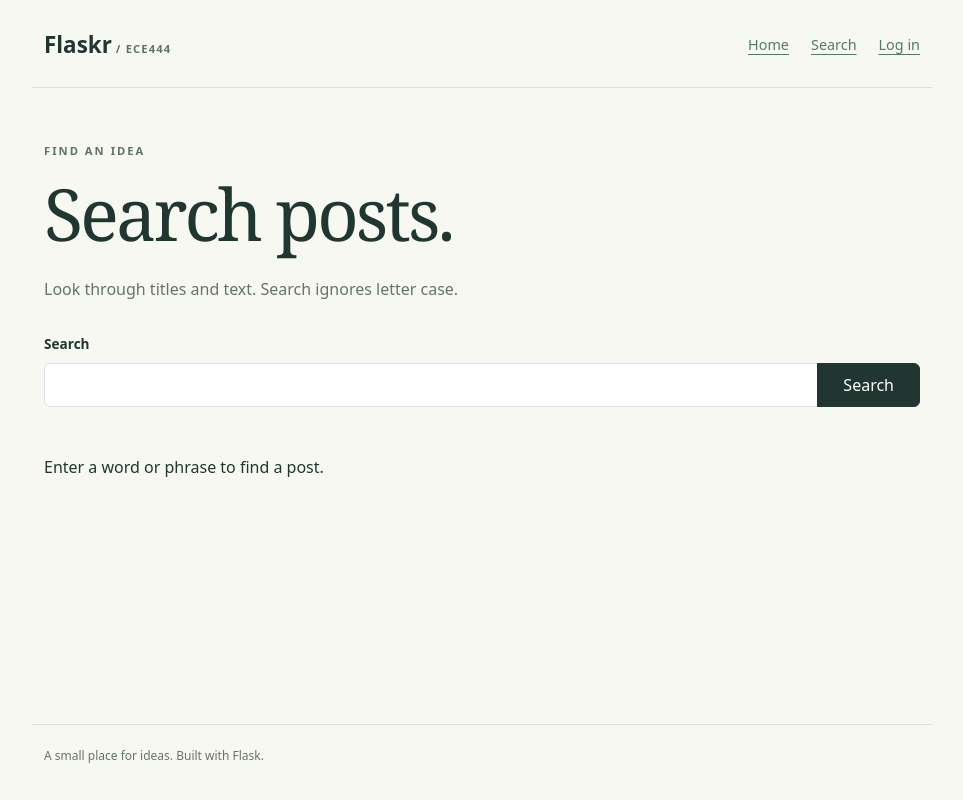
After one commit to puddin1102/ECE444-F2026-PRA6, a Flask app: page /search/ in a window 1280 px wide. The commit adds this page. Shown: the whole page, without its empty margins (158-1121 px from the left). Run offline with Flask 3, Linux system fonts and the light colour scheme.

Commit message:
feat: add tested search and login-required decorator; prepare Vercel deployment

```diff
--- a/app.py
+++ b/app.py
@@ -1,4 +1,5 @@
 """WSGI entrypoint discovered automatically by Vercel."""
+
 from project.app import create_app
 
 app = create_app()
--- a/create_db.py
+++ b/create_db.py
@@ -1,4 +1,5 @@
 """Create missing tables without deleting existing posts."""
+
 from app import app
 from project.extensions import db
 
--- a/project/app.py
+++ b/project/app.py
@@ -1,15 +1,35 @@
 import os
+from functools import wraps
 from pathlib import Path
 
 import bleach
 from dotenv import load_dotenv
 from flask import (
-    Flask, flash, jsonify, redirect, render_template, request, session, url_for,
+    Flask,
+    flash,
+    jsonify,
+    redirect,
+    render_template,
+    request,
+    session,
+    url_for,
 )
 from sqlalchemy.pool import NullPool
 
 from project.extensions import db
 from project.models import Post
+
+
+def login_required(view):
+    """Protect a view while preserving its name for Flask's URL routing."""
+
+    @wraps(view)
+    def decorated(*args, **kwargs):
+        if not session.get("logged_in"):
+            return jsonify(status=0, message="Please log in."), 401
+        return view(*args, **kwargs)
+
+    return decorated
 
 
 def create_app(test_config=None):
@@ -38,7 +58,7 @@ def create_app(test_config=None):
         if not os.getenv("SECRET_KEY") or not os.getenv("ADMIN_PASSWORD"):
             raise RuntimeError("Set SECRET_KEY and ADMIN_PASSWORD in Vercel.")
     if app.config["SQLALCHEMY_DATABASE_URI"].startswith("postgresql"):
-        # Supabase transaction pooling already manages connections server-side.
+        # Avoid retaining idle DB connections across serverless invocations.
         app.config["SQLALCHEMY_ENGINE_OPTIONS"] = {
             "poolclass": NullPool,
             "connect_args": {"sslmode": "require", "connect_timeout": 10},
@@ -48,7 +68,12 @@ def create_app(test_config=None):
     @app.template_filter("safe_post")
     def safe_post(text):
         # Keep the tutorial's formatting feature without allowing scripts/events.
-        return bleach.clean(text, tags={"p", "br", "strong", "em", "b", "i", "ul", "ol", "li"}, attributes={}, strip=True)
+        return bleach.clean(
+            text,
+            tags={"p", "br", "strong", "em", "b", "i", "ul", "ol", "li"},
+            attributes={},
+            strip=True,
+        )
 
     @app.get("/")
     def index():
@@ -77,19 +102,25 @@ def create_app(test_config=None):
         return redirect(url_for("index"))
 
     @app.post("/add")
+    @login_required
     def add_entry():
-        if not session.get("logged_in"):
-            return jsonify(status=0, message="Please log in."), 401
         title = request.form.get("title", "").strip()
         text = request.form.get("text", "").strip()
         if not title or not text or len(title) > 200:
-            return render_template("error.html", message="Enter a title (1-200 characters) and post text."), 400
+            return (
+                render_template(
+                    "error.html",
+                    message="Enter a title (1-200 characters) and post text.",
+                ),
+                400,
+            )
         db.session.add(Post(title=title, text=text))
         db.session.commit()
         flash("New entry was successfully posted")
         return redirect(url_for("index"))
 
     @app.get("/delete/<int:post_id>")
+    @login_required
     def delete_entry(post_id):
         post = db.session.get(Post, post_id)
         if post is None:
@@ -99,4 +130,22 @@ def create_app(test_config=None):
         flash("The entry was deleted.")
         return jsonify(status=1, message="Post Deleted")
 
+    @app.get("/search/")
+    def search():
+        query = request.args.get("query", "").strip()
+        entries = []
+        if query:
+            statement = (
+                db.select(Post)
+                .where(
+                    db.or_(
+                        Post.title.icontains(query, autoescape=True),
+                        Post.text.icontains(query, autoescape=True),
+                    )
+                )
+                .order_by(Post.id.desc())
+            )
+            entries = db.session.scalars(statement).all()
+        return render_template("search.html", query=query, entries=entries)
+
     return app
--- a/project/templates/base.html
+++ b/project/templates/base.html
@@ -12,7 +12,7 @@
     <a class="brand" href="{{ url_for('index') }}">Flaskr<span> / ECE444</span></a>
     <nav aria-label="Main navigation">
       <a href="{{ url_for('index') }}">Home</a>
-      <a href="/search/">Search</a>
+      <a href="{{ url_for('search') }}">Search</a>
       {% if session.logged_in %}<a href="{{ url_for('logout') }}">Log out</a>
       {% else %}<a href="{{ url_for('login') }}">Log in</a>{% endif %}
     </nav>
--- /dev/null
+++ b/project/templates/search.html
@@ -0,0 +1,15 @@
+{% extends "base.html" %}
+{% block title %}Search{% endblock %}
+{% block body %}
+<p class="eyebrow">FIND AN IDEA</p><h1>Search posts.</h1>
+<p class="intro">Look through titles and text. Search ignores letter case.</p>
+<form action="{{ url_for('search') }}" method="get" class="mb-5">
+  <label for="query" class="form-label">Search</label>
+  <div class="input-group"><input id="query" type="search" name="query" value="{{ query }}" class="form-control"><button class="btn btn-dark" type="submit">Search</button></div>
+</form>
+{% if query %}
+<h2 class="section-label">Results for “{{ query }}”</h2>
+{% set empty_message = 'No matching entries.' %}
+{% include "_entries.html" %}
+{% else %}<p>Enter a word or phrase to find a post.</p>{% endif %}
+{% endblock %}
```
Also changed, not shown: docs/tdd-04-final-green.txt (added, +23 -0 lines), tests/test_app.py (+34 -15 lines), tests/test_search_and_auth.py (+22 -12 lines), .github/workflows/tests.yml (added), vercel.json (added), 3 other files.
